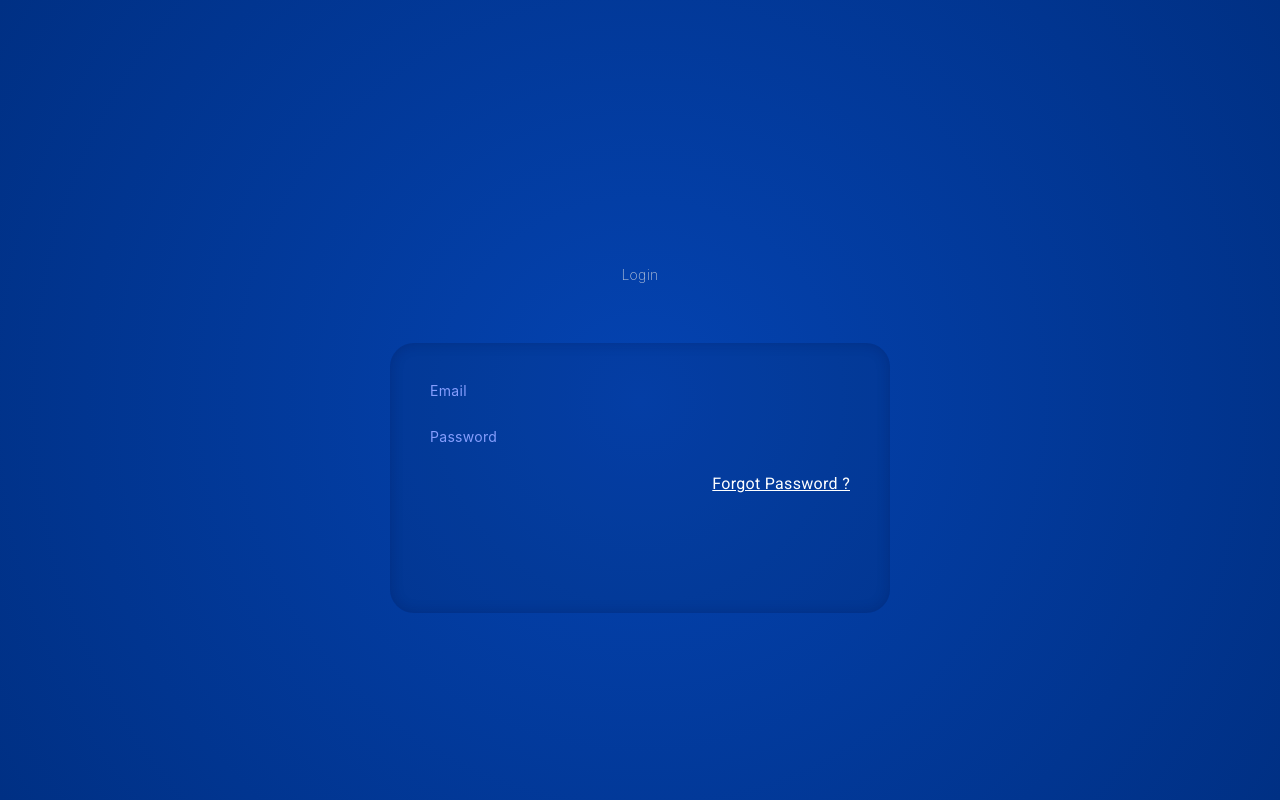
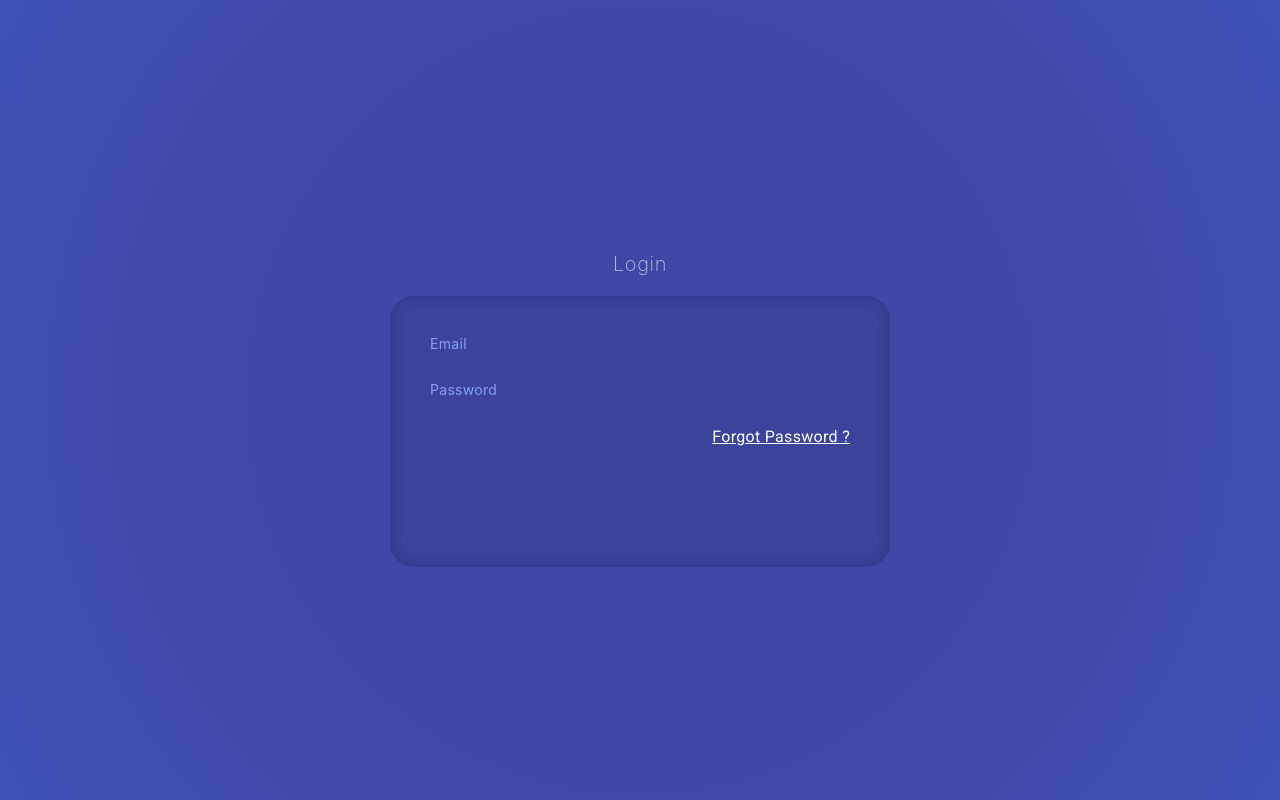
Before and after one commit to Amit9042/football, an Angular app: page /home in a window 1280 px wide. Built offline with nearby package versions, Linux system fonts and the light colour scheme; what @angular/material-moment-adapter, primeng would draw is missing.

Commit message:
login style changed

```diff
--- a/src/app/public-modules/auth-module/components/login/login.component.html
+++ b/src/app/public-modules/auth-module/components/login/login.component.html
@@ -3,7 +3,7 @@
     <div class="row">
       <div class="col-md-12 auth">
         <div class="header-container">
-          <h2 class="auth-header">{{ 'Login' }}</h2>
+          <h1 class="auth-header">{{ 'Login' }}</h1>
         </div>
         <div class="auth-form-container">
           <div class="auth-form">
--- a/src/assets/scss/pages/_auth.scss
+++ b/src/assets/scss/pages/_auth.scss
@@ -5,12 +5,7 @@
   display: flex;
   align-items: center;
   justify-content: center;
-  background: rgb(4, 67, 177);
-  background: radial-gradient(
-    circle,
-    rgba(4, 67, 177, 1) 0%,
-    rgba(0, 48, 132, 1) 100%
-  );
+  background: radial-gradient(circle, #3f48a6 50%, #3f51b5 100%);
   .auth-box {
     width: 75rem;
     max-width: 75rem;
@@ -23,18 +18,16 @@
         align-items: center;
         justify-content: center;
         flex-direction: column;
-        padding: 12rem 0 6rem 0;
+        margin: 2rem 0;
         img {
           @include respond("phone") {
             height: 5rem;
           }
         }
-        h2 {
-          font-family: $font_family_Inter;
+        h1 {
           font-weight: 200;
-          font-size: 1.4rem;
-          margin-top: 2rem;
           color: #b4c1d9;
+          letter-spacing: 0.063rem;
         }
       }
       .auth-form-container {
@@ -45,8 +38,6 @@
         background-blend-mode: multiply;
         border-radius: 24px;
         box-shadow: inset 0 0 12px 2px #020f4730;
-        font-family: $font_family_Inter;
-        margin-bottom: 6rem;
         @include respond("phone") {
           padding: 2rem;
         }
@@ -178,7 +169,6 @@
             display: flex;
             align-items: center;
             &__text {
-              font-family: $font_family_Inter;
               color: #887ff5;
               margin-left: 1.4rem;
               font-size: 1.4rem;
@@ -192,9 +182,6 @@
         }
 
         .bottom-account-section {
-          * {
-            font-family: $font_family_Inter;
-          }
           margin-bottom: 5rem;
           label {
             color: #ffffff;
```
